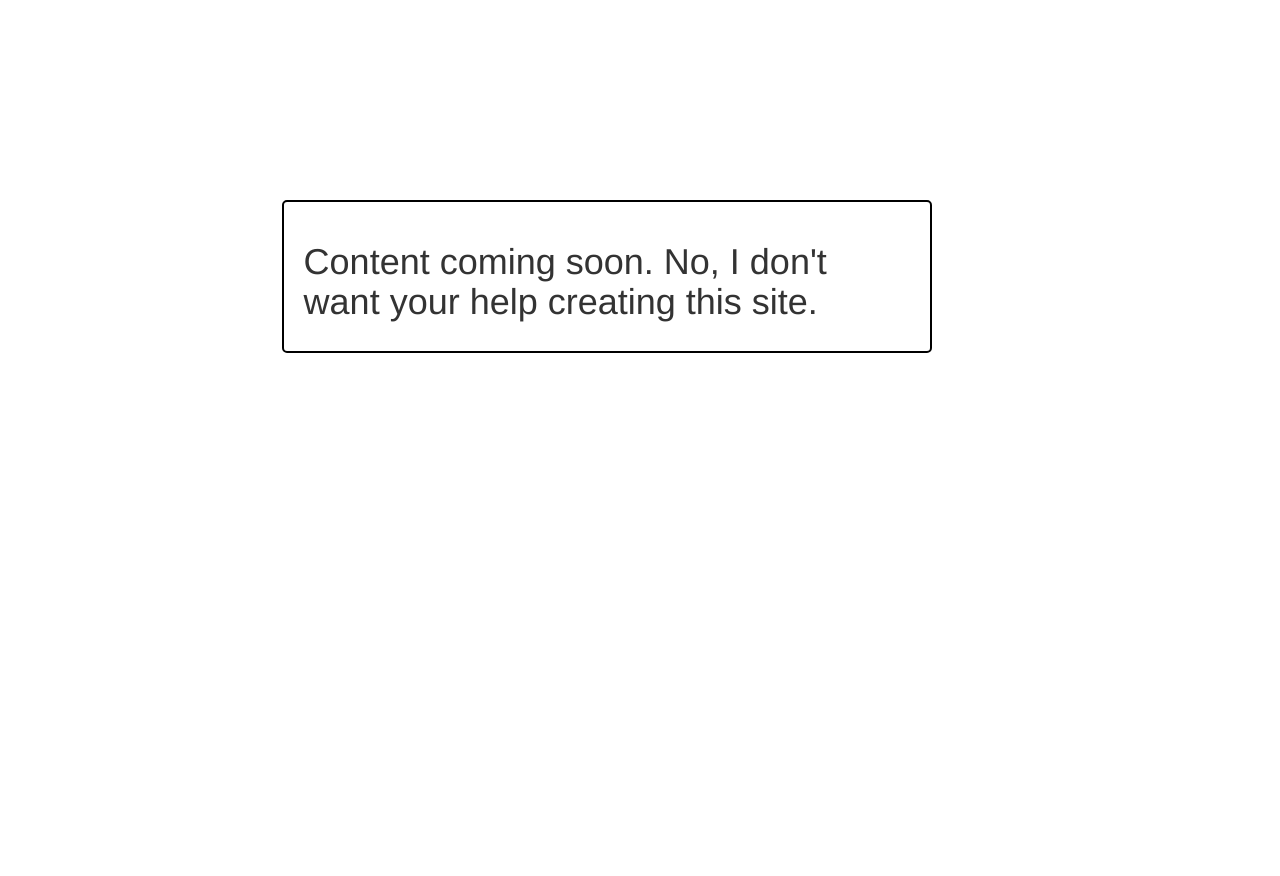
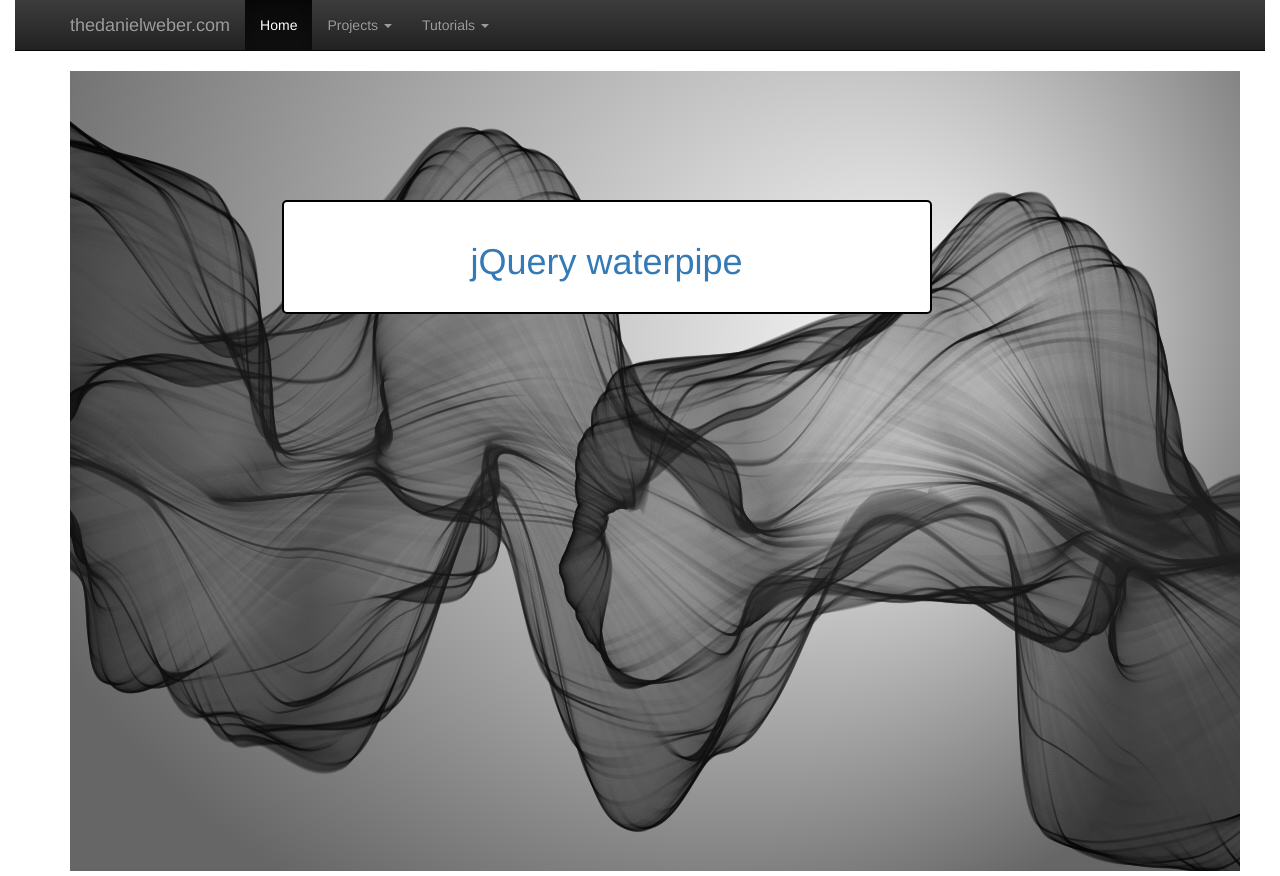
Before and after one commit to ECUdweber/thedanielweber, a plain HTML site: page projects/jquery/smoke.html in a window 1280 px wide. Before the commit the page ends 800 px from the top, so only its background shows below. Drawn offline with nearby package versions, Linux system fonts and the light colour scheme; animation ran at ten frames a second.

Commit message:
Added jquery and waterpipe to jquery smoke expirimental

```diff
--- /dev/null
+++ b/assets/js/waterpipe.js
@@ -0,0 +1,532 @@
+/*
+ *  waterpipe.js - v1.0
+ *  jQuery plugin. Smoky backgrounds generator
+ *  http://www.dragdropsite.com
+ *
+ *  Made by dragdropsite.com
+ *
+ *  Under MIT License
+ *
+ *  Credits: rectangleworld.com
+ */
+
+;(function ( $, window, document, undefined ) {
+    var pluginName = "waterpipe",
+        defaults = {
+            //Smoke
+            gradientStart: '#000000',
+            gradientEnd: '#222222',
+            smokeOpacity: 0.1,
+            numCircles: 1,
+            maxMaxRad: 'auto',
+            minMaxRad: 'auto',
+            minRadFactor: 0,
+            iterations: 8,
+            drawsPerFrame: 10,
+            lineWidth: 2,
+            speed: 1,
+            //Background
+            bgColorInner: "#ffffff",
+            bgColorOuter: "#666666",
+        };
+
+    var TWO_PI = 2*Math.PI;
+    var timer;
+    var inst;
+    function Smoke ( element, options ) {
+        this.element = element;
+        this.$element = $(element);
+        inst = this;
+        this.settings = $.extend( {}, defaults, options );
+        this._defaults = defaults;
+        this._name = pluginName;
+        this.init();
+    }
+
+    Smoke.prototype = {
+        init: function () {
+            this.initSettings();
+            this.initCanvas();
+            this.generate();
+        },
+        initSettings: function () {
+            var radius = this.$element.height()*0.8/2;
+            if(this.settings.maxMaxRad==='auto') this.settings.maxMaxRad = radius;
+            if(this.settings.minMaxRad==='auto') this.settings.minMaxRad = radius;
+        },
+        initCanvas: function () {
+            this.displayCanvas = this.$element.find('canvas');
+            this.displayWidth = this.$element[0].clientWidth;
+            this.displayHeight = this.$element[0].clientHeight;
+            this.displayCanvas[0].width = this.displayWidth;
+            this.displayCanvas[0].height = this.displayHeight;
+            this.context = this.displayCanvas[0].getContext("2d");
+
+            //off screen canvas used only when exporting image
+            this.exportCanvas = document.createElement('canvas');
+            this.exportCanvas.width = this.displayWidth;
+            this.exportCanvas.height = this.displayHeight;
+            this.exportContext = this.exportCanvas.getContext("2d");
+        },
+        generate: function () {
+            this.drawCount = 0;
+            this.context.setTransform(1,0,0,1,0,0);
+            this.context.clearRect(0,0,this.displayWidth,this.displayHeight);
+            this.fillBackground();
+
+            this.setCircles();
+
+            if(timer) {clearInterval(timer);}
+            timer = setInterval(function(){inst.onTimer()},inst.settings.speed);
+
+        },
+        fillBackground: function () {
+            var outerRad = Math.sqrt(this.displayWidth*this.displayWidth + this.displayHeight*this.displayHeight)/2;
+            this.niceGradient = new SmokeNiceBG(this.displayWidth*0.75,this.displayHeight/2*0.75,0,this.displayWidth/2,this.displayHeight/4,outerRad);
+
+            var hex = this.settings.bgColorInner.replace('#','');
+
+            var r0 = parseInt(hex.substring(0,2), 16),
+                g0 = parseInt(hex.substring(2,4), 16),
+                b0 = parseInt(hex.substring(4,6), 16);
+
+            hex = this.settings.bgColorOuter.replace('#','');
+            var r1 = parseInt(hex.substring(0,2), 16),
+                g1 = parseInt(hex.substring(2,4), 16),
+                b1 = parseInt(hex.substring(4,6), 16);
+
+            this.niceGradient.addColorStop(0,r0,g0,b0);
+            this.niceGradient.addColorStop(1,r1,g1,b1);
+            this.niceGradient.fillRect(this.context,0,0,this.displayWidth,this.displayHeight);
+        },
+        setCircles: function () {
+            var i;
+            var r,g,b,a;
+            var maxR, minR;
+            var grad;
+
+            this.circles = [];
+
+            for (i = 0; i < this.settings.numCircles; i++) {
+                maxR = this.settings.minMaxRad+Math.random()*(this.settings.maxMaxRad-this.settings.minMaxRad);
+                minR = this.settings.minRadFactor*maxR;
+
+                //define gradient
+                grad = this.context.createRadialGradient(0,0,minR,0,0,maxR);
+                var gradientStart = this.hexToRGBA(this.settings.gradientStart, this.settings.smokeOpacity),
+                    gradientEnd = this.hexToRGBA(this.settings.gradientEnd, this.settings.smokeOpacity);
+
+                grad.addColorStop(1,gradientStart);
+                grad.addColorStop(0,gradientEnd);
+
+                var newCircle = {
+                    centerX: -maxR,
+                    centerY: this.displayHeight/2-50,
+                    maxRad : maxR,
+                    minRad : minR,
+                    color: grad, //can set a gradient or solid color here.
+                    //fillColor: "rgba(0,0,0,1)",
+                    param : 0,
+                    changeSpeed : 1/250,
+                    phase : Math.random()*TWO_PI, //the phase to use for a single fractal curve.
+                    globalPhase: Math.random()*TWO_PI //the curve as a whole will rise and fall by a sinusoid.
+                    };
+                this.circles.push(newCircle);
+                newCircle.pointList1 = this.setLinePoints(this.settings.iterations);
+                newCircle.pointList2 = this.setLinePoints(this.settings.iterations);
+            }
+        },
+        onTimer: function () {
+            var i,j;
+            var c;
+            var rad;
+            var point1,point2;
+            var x0,y0;
+            var cosParam;
+
+            var xSqueeze = 0.75; //cheap 3D effect by shortening in x direction.
+
+            var yOffset;
+
+            //draw circles
+            for (j = 0; j < this.settings.drawsPerFrame; j++) {
+
+                this.drawCount++;
+
+                for (i = 0; i < this.settings.numCircles; i++) {
+                    c = this.circles[i];
+                    c.param += c.changeSpeed;
+                    if (c.param >= 1) {
+                        c.param = 0;
+
+                        c.pointList1 = c.pointList2;
+                        c.pointList2 = this.setLinePoints(this.settings.iterations);
+                    }
+                    cosParam = 0.5-0.5*Math.cos(Math.PI*c.param);
+
+                    this.context.strokeStyle = c.color;
+                    this.context.lineWidth = this.settings.lineWidth;
+                    //context.fillStyle = c.fillColor;
+                    this.context.beginPath();
+                    point1 = c.pointList1.first;
+                    point2 = c.pointList2.first;
+
+                    //slowly rotate
+                    c.phase += 0.0002;
+
+                    theta = c.phase;
+                    rad = c.minRad + (point1.y + cosParam*(point2.y-point1.y))*(c.maxRad - c.minRad);
+
+                    //move center
+                    c.centerX += 0.5;
+                    c.centerY += 0.04;
+                    yOffset = 40*Math.sin(c.globalPhase + this.drawCount/1000*TWO_PI);
+                    //stop when off screen
+                    if (c.centerX > this.displayWidth + this.settings.maxMaxRad) {
+                        clearInterval(timer);
+                        timer = null;
+                    }
+
+                    //we are drawing in new position by applying a transform. We are doing this so the gradient will move with the drawing.
+                    this.context.setTransform(xSqueeze,0,0,1,c.centerX,c.centerY+yOffset)
+
+                    //Drawing the curve involves stepping through a linked list of points defined by a fractal subdivision process.
+                    //It is like drawing a circle, except with varying radius.
+                    x0 = xSqueeze*rad*Math.cos(theta);
+                    y0 = rad*Math.sin(theta);
+                    this.context.lineTo(x0, y0);
+                    while (point1.next != null) {
+                        point1 = point1.next;
+                        point2 = point2.next;
+                        theta = TWO_PI*(point1.x + cosParam*(point2.x-point1.x)) + c.phase;
+                        rad = c.minRad + (point1.y + cosParam*(point2.y-point1.y))*(c.maxRad - c.minRad);
+                        x0 = xSqueeze*rad*Math.cos(theta);
+                        y0 = rad*Math.sin(theta);
+                        this.context.lineTo(x0, y0);
+                    }
+                    this.context.closePath();
+                    this.context.stroke();
+                    //context.fill();
+
+                }
+            }
+        },
+        setLinePoints: function (iterations) {
+            var pointList = {};
+            pointList.first = {x:0, y:1};
+            var lastPoint = {x:1, y:1}
+            var minY = 1;
+            var maxY = 1;
+            var point;
+            var nextPoint;
+            var dx, newX, newY;
+            var ratio;
+
+            var minRatio = 0.5;
+
+            pointList.first.next = lastPoint;
+            for (var i = 0; i < iterations; i++) {
+                point = pointList.first;
+                while (point.next != null) {
+                    nextPoint = point.next;
+
+                    dx = nextPoint.x - point.x;
+                    newX = 0.5*(point.x + nextPoint.x);
+                    newY = 0.5*(point.y + nextPoint.y);
+                    newY += dx*(Math.random()*2 - 1);
+
+                    var newPoint = {x:newX, y:newY};
+
+                    //min, max
+                    if (newY < minY) {
+                        minY = newY;
+                    }
+                    else if (newY > maxY) {
+                        maxY = newY;
+                    }
+
+                    //put between points
+                    newPoint.next = nextPoint;
+                    point.next = newPoint;
+
+                    point = nextPoint;
+                }
+            }
+
+            //normalize to values between 0 and 1
+            if (maxY != minY) {
+                var normalizeRate = 1/(maxY - minY);
+                point = pointList.first;
+                while (point != null) {
+                    point.y = normalizeRate*(point.y - minY);
+                    point = point.next;
+                }
+            }
+            //unlikely that max = min, but could happen if using zero iterations. In this case, set all points equal to 1.
+            else {
+                point = pointList.first;
+                while (point != null) {
+                    point.y = 1;
+                    point = point.next;
+                }
+            }
+
+            return pointList;
+        },
+        setOption: function (optionName, optionValue) {
+            this.settings[optionName] = optionValue;
+        },
+        hexToRGBA: function (hex, opacity) {
+            hex = hex.replace('#','');
+            r = parseInt(hex.substring(0,2), 16);
+            g = parseInt(hex.substring(2,4), 16);
+            b = parseInt(hex.substring(4,6), 16);
+
+            result = 'rgba('+r+','+g+','+b+','+opacity+')';
+            return result;
+        },
+        download: function(width, height){
+            this.exportContext.drawImage(this.displayCanvas[0], 0, 0, width, height, 0, 0, width, height);
+            //we will open a new window with the image contained within:
+            //retrieve canvas image as data URL:
+            var dataURL = this.exportCanvas.toDataURL("image/png");
+            //open a new window of appropriate size to hold the image:
+            var imageWindow = window.open("", "fractalLineImage", "left=0,top=0,width="+width+",height="+height+",toolbar=0,resizable=0");
+            //write some html into the new window, creating an empty image:
+            imageWindow.document.write("<title>Export Image</title>")
+            imageWindow.document.write("<img id='exportImage'"
+                                        + " alt=''"
+                                        + " height='" + height + "'"
+                                        + " width='"  + width  + "'"
+                                        + " style='position:absolute;left:0;top:0'/>");
+            imageWindow.document.close();
+            //copy the image into the empty img in the newly opened window:
+            var exportImage = imageWindow.document.getElementById("exportImage");
+            exportImage.src = dataURL;
+        }
+    };
+
+    function SmokeNiceBG(_x0,_y0,_rad0,_x1,_y1,_rad1) {
+        this.x0 = _x0;
+        this.y0 = _y0;
+        this.x1 = _x1;
+        this.y1 = _y1;
+        this.rad0 = _rad0;
+        this.rad1 = _rad1;
+        this.colorStops = [];
+    }
+
+    SmokeNiceBG.prototype.addColorStop = function(ratio,r,g,b) {
+        if ((ratio < 0) || (ratio > 1)) {
+            return;
+        }
+        var n;
+        var newStop = {ratio:ratio, r:r, g:g, b:b};
+        if ((ratio >= 0) && (ratio <= 1)) {
+            if (this.colorStops.length == 0) {
+                this.colorStops.push(newStop);
+            }
+            else {
+                var i = 0;
+                var found = false;
+                var len = this.colorStops.length;
+                //search for proper place to put stop in order.
+                while ((!found) && (i<len)) {
+                    found = (ratio <= this.colorStops[i].ratio);
+                    if (!found) {
+                        i++;
+                    }
+                }
+                //add stop - remove next one if duplicate ratio
+                if (!found) {
+                    //place at end
+                    this.colorStops.push(newStop);
+                }
+                else {
+                    if (ratio == this.colorStops[i].ratio) {
+                        //replace
+                        this.colorStops.splice(i, 1, newStop);
+                    }
+                    else {
+                        this.colorStops.splice(i, 0, newStop);
+                    }
+                }
+            }
+        }
+    }
+
+
+    SmokeNiceBG.prototype.fillRect = function(ctx, rectX0, rectY0, rectW, rectH) {
+
+        if (this.colorStops.length == 0) {
+            return;
+        }
+
+        var image = ctx.getImageData(rectX0, rectY0, rectW, rectH);
+        var pixelData = image.data;
+        var len = pixelData.length;
+        var oldpixel, newpixel, nearestValue;
+        var quantError;
+        var x;
+        var y;
+
+        var vx = this.x1 - this.x0;
+        var vy = this.y1 - this.y0;
+        var vMagSquareRecip = 1/(vx*vx+vy*vy);
+        var ratio;
+
+        var r,g,b;
+        var r0,g0,b0,r1,g1,b1;
+        var ratio0,ratio1;
+        var f;
+        var stopNumber;
+        var found;
+        var q;
+
+        var rBuffer = [];
+        var gBuffer = [];
+        var bBuffer = [];
+        var aBuffer = [];
+
+        var a,b,c,discrim;
+        var dx,dy;
+
+        var xDiff = this.x1 - this.x0;
+        var yDiff = this.y1 - this.y0;
+        var rDiff = this.rad1 - this.rad0;
+        a = rDiff*rDiff - xDiff*xDiff - yDiff*yDiff;
+        var rConst1 = 2*this.rad0*(this.rad1-this.rad0);
+        var r0Square = this.rad0*this.rad0;
+
+        //first complete color stops with 0 and 1 ratios if not already present
+        if (this.colorStops[0].ratio != 0) {
+            var newStop = { ratio:0,
+                            r: this.colorStops[0].r,
+                            g: this.colorStops[0].g,
+                            b: this.colorStops[0].b}
+            this.colorStops.splice(0,0,newStop);
+        }
+        if (this.colorStops[this.colorStops.length-1].ratio != 1) {
+            var newStop = { ratio:1,
+                            r: this.colorStops[this.colorStops.length-1].r,
+                            g: this.colorStops[this.colorStops.length-1].g,
+                            b: this.colorStops[this.colorStops.length-1].b}
+            this.colorStops.push(newStop);
+        }
+
+        //create float valued gradient
+        for (i = 0; i<len/4; i++) {
+
+            x = rectX0 + (i % rectW);
+            y = rectY0 + Math.floor(i/rectW);
+
+            dx = x - this.x0;
+            dy = y - this.y0;
+            b = rConst1 + 2*(dx*xDiff + dy*yDiff);
+            c = r0Square - dx*dx - dy*dy;
+            discrim = b*b-4*a*c;
+
+            if (discrim >= 0) {
+                ratio = (-b + Math.sqrt(discrim))/(2*a);
+
+                if (ratio < 0) {
+                    ratio = 0;
+                }
+                else if (ratio > 1) {
+                    ratio = 1;
+                }
+
+                //find out what two stops this is between
+                if (ratio == 1) {
+                    stopNumber = this.colorStops.length-1;
+                }
+                else {
+                    stopNumber = 0;
+                    found = false;
+                    while (!found) {
+                        found = (ratio < this.colorStops[stopNumber].ratio);
+                        if (!found) {
+                            stopNumber++;
+                        }
+                    }
+                }
+
+                //calculate color.
+                r0 = this.colorStops[stopNumber-1].r;
+                g0 = this.colorStops[stopNumber-1].g;
+                b0 = this.colorStops[stopNumber-1].b;
+                r1 = this.colorStops[stopNumber].r;
+                g1 = this.colorStops[stopNumber].g;
+                b1 = this.colorStops[stopNumber].b;
+                ratio0 = this.colorStops[stopNumber-1].ratio;
+                ratio1 = this.colorStops[stopNumber].ratio;
+
+                f = (ratio-ratio0)/(ratio1-ratio0);
+                r = r0 + (r1 - r0)*f;
+                g = g0 + (g1 - g0)*f;
+                b = b0 + (b1 - b0)*f;
+            }
+
+            else {
+                r = r0;
+                g = g0;
+                b = b0;
+            }
+
+            //set color as float values in buffer arrays
+            rBuffer.push(r);
+            gBuffer.push(g);
+            bBuffer.push(b);
+        }
+
+        //While converting floats to integer valued color values, apply Floyd-Steinberg dither.
+        for (i = 0; i<len/4; i++) {
+            nearestValue = ~~(rBuffer[i]);
+            quantError =rBuffer[i] - nearestValue;
+            rBuffer[i+1] += 7/16*quantError;
+            rBuffer[i-1+rectW] += 3/16*quantError;
+            rBuffer[i + rectW] += 5/16*quantError;
+            rBuffer[i+1 + rectW] += 1/16*quantError;
+
+            nearestValue = ~~(gBuffer[i]);
+            quantError =gBuffer[i] - nearestValue;
+            gBuffer[i+1] += 7/16*quantError;
+            gBuffer[i-1+rectW] += 3/16*quantError;
+            gBuffer[i + rectW] += 5/16*quantError;
+            gBuffer[i+1 + rectW] += 1/16*quantError;
+
+            nearestValue = ~~(bBuffer[i]);
+            quantError =bBuffer[i] - nearestValue;
+            bBuffer[i+1] += 7/16*quantError;
+            bBuffer[i-1+rectW] += 3/16*quantError;
+            bBuffer[i + rectW] += 5/16*quantError;
+            bBuffer[i+1 + rectW] += 1/16*quantError;
+        }
+
+        //copy to pixel data
+        for (i=0; i<len; i += 4) {
+            q = i/4;
+            pixelData[i] = ~~rBuffer[q];
+            pixelData[i+1] = ~~gBuffer[q];
+            pixelData[i+2] = ~~bBuffer[q];
+            pixelData[i+3] = 255;
+        }
+
+        ctx.putImageData(image,rectX0,rectY0);
+
+    }
+
+    // A really lightweight plugin wrapper around the constructor,
+    // preventing against multiple instantiations
+    $.fn[ pluginName ] = function ( options ) {
+        this.each(function() {
+            if ( !$.data( this, pluginName ) ) {
+                $.data( this, pluginName, new Smoke( this, options ) );
+            }
+        });
+
+        // chain jQuery functions
+        return this;
+    };
+
+})( jQuery, window, document );
--- a/projects/jquery/smoke.html
+++ b/projects/jquery/smoke.html
@@ -5,8 +5,14 @@
     <meta http-equiv="X-UA-Compatible" content="IE=edge">
     <meta name="viewport" content="width=device-width, initial-scale=1">
     <title>Daniel L Weber</title>
-    <script src="/js/jquery-1.11.0.min.js"></script>
-    <script src="/js/waterpipe.js"></script>
+
+    <script
+      src="https://code.jquery.com/jquery-2.2.4.min.js"
+      integrity="sha256-BbhdlvQf/xTY9gja0Dq3HiwQF8LaCRTXxZKRutelT44="
+      crossorigin="anonymous">
+    </script>
+
+    <script src="/assets/js/waterpipe.js"></script>
 
     <link rel="stylesheet" href="https://maxcdn.bootstrapcdn.com/bootstrap/3.3.5/css/bootstrap.min.css">
 
@@ -38,18 +44,71 @@ html, body { height:100%; }
 	margin: 0 auto;
 	left:22%;
 }
+#main { height: 100%; min-height: 400px; }
 </style>
 
-<div id="wavybg-wrapper" style="width: 100%; height: 100%;">
-    <canvas>Your browser does not support HTML5 canvas. Get with the program please.</canvas>
+<div class="navbar-wrapper">
+  <div class="container-fluid">
+
+    <nav class="navbar navbar-inverse navbar-static-top">
+      <div class="container">
+        <div class="navbar-header">
+          <button type="button" class="navbar-toggle collapsed" data-toggle="collapse" data-target="#navbar" aria-expanded="false" aria-controls="navbar">
+            <span class="sr-only">Toggle navigation</span>
+            <span class="icon-bar"></span>
+            <span class="icon-bar"></span>
+            <span class="icon-bar"></span>
+          </button>
+          <a id="top" class="navbar-brand" href="/">thedanielweber.com</a>
+        </div>
+        <div id="navbar" class="navbar-collapse collapse">
+          <ul class="nav navbar-nav">
+            <li class="active"><a href="/">Home</a></li>
+            <!--
+            <li><a href="#about">About</a></li>
+            <li><a href="#contact">Contact</a></li>
+            -->
+            <li class="dropdown">
+              <a href="#" class="dropdown-toggle" data-toggle="dropdown" role="button" aria-haspopup="true" aria-expanded="false">Projects <span class="caret"></span></a>
+              <ul class="dropdown-menu">
+                <li><a href="/projects/timer/">Countdown Timer</a></li>
+                <li><a href="/projects/react_todo_app/">Simple React ToDo App</a></li>
+                <li><a href="/projects/react/shopping_list/">React Shopping List App</a></li>
+                <li><a href="/projects/angularjs/">AngularJS Grocery Shopping App</a></li>
+                <li><a href="/projects/yeoman_angular/">Yeoman Created Angular App</a></li>
+                <li role="separator" class="divider"></li>
+                <li class="dropdown-header">Experimental</li>
+                <li><a href="/projects/jquery/smoke.html">jQuery Smoke</a></li>
+              </ul>
+            </li>
+            <li class="dropdown">
+              <a href="#" class="dropdown-toggle" data-toggle="dropdown" role="button" aria-haspopup="true" aria-expanded="false">Tutorials <span class="caret"></span></a>
+              <ul class="dropdown-menu">
+                <li><a href="/tutorials/react/">React.JS</a></li>
+              </ul>
+            </li>
+          </ul>
+        </div>
+      </div>
+    </nav>
+
+  </div>
 </div>
 
-<div id="content_pane">
-    <h1>Content coming soon. No, I don't want your help creating this site.</h1>
+<div id="main" class="container">
+
+    <div id="wavybg-wrapper" style="width: 100%; height: 100%;">
+        <canvas>Your browser does not support HTML5 canvas. Get with the program please.</canvas>
+    </div>
+
+    <div id="content_pane">
+        <h1 class="text-primary text-center">jQuery waterpipe</h1>
+    </div>
+
 </div>
 
 <script>
-var smokyBG = $('#wavybg-wrapper').waterpipe({
+var smokyBG = $('#main').waterpipe({
     //Default values
     gradientStart: '#000000',
     gradientEnd: '#222222',
```
Also changed, not shown: projects/calculator/index.html (indentation only).
